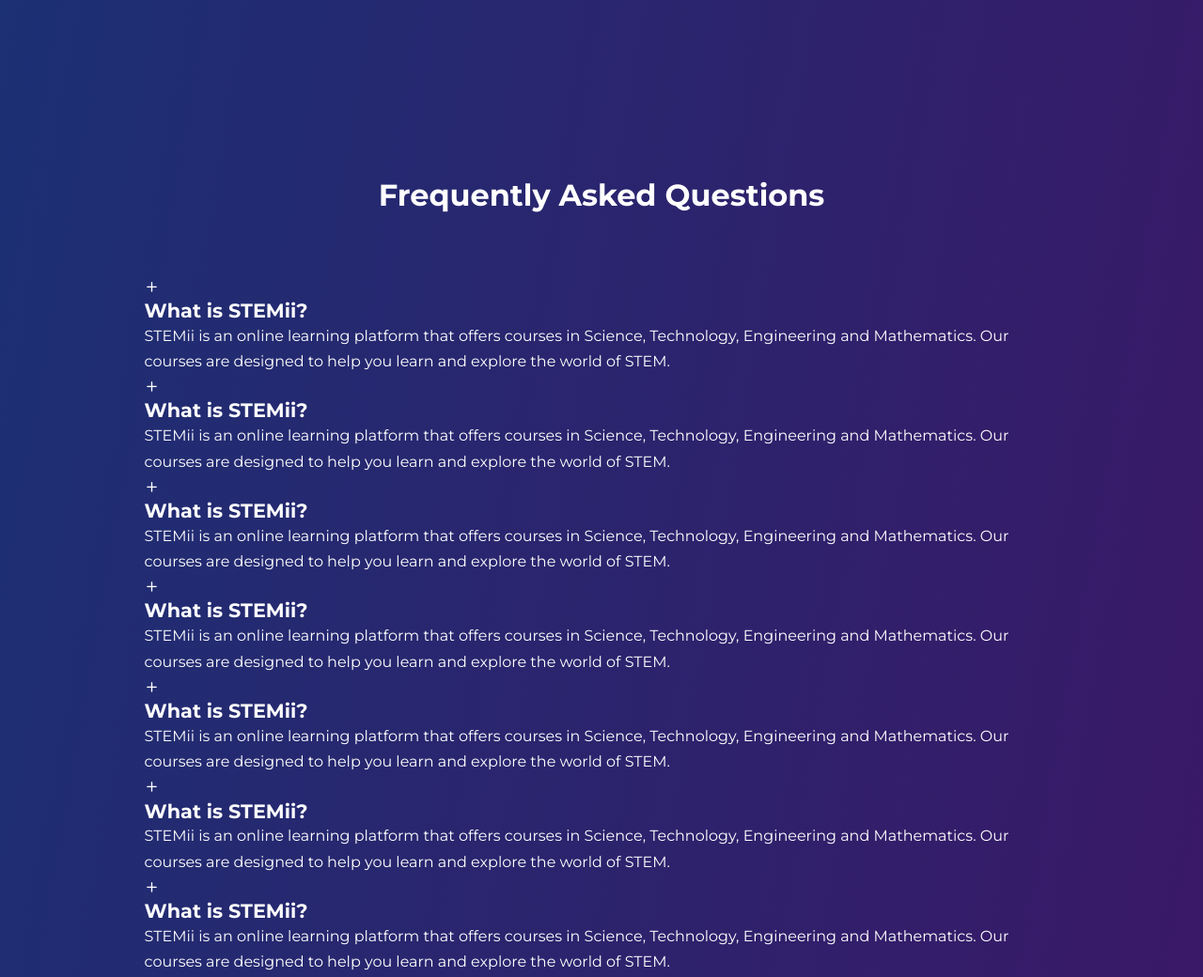
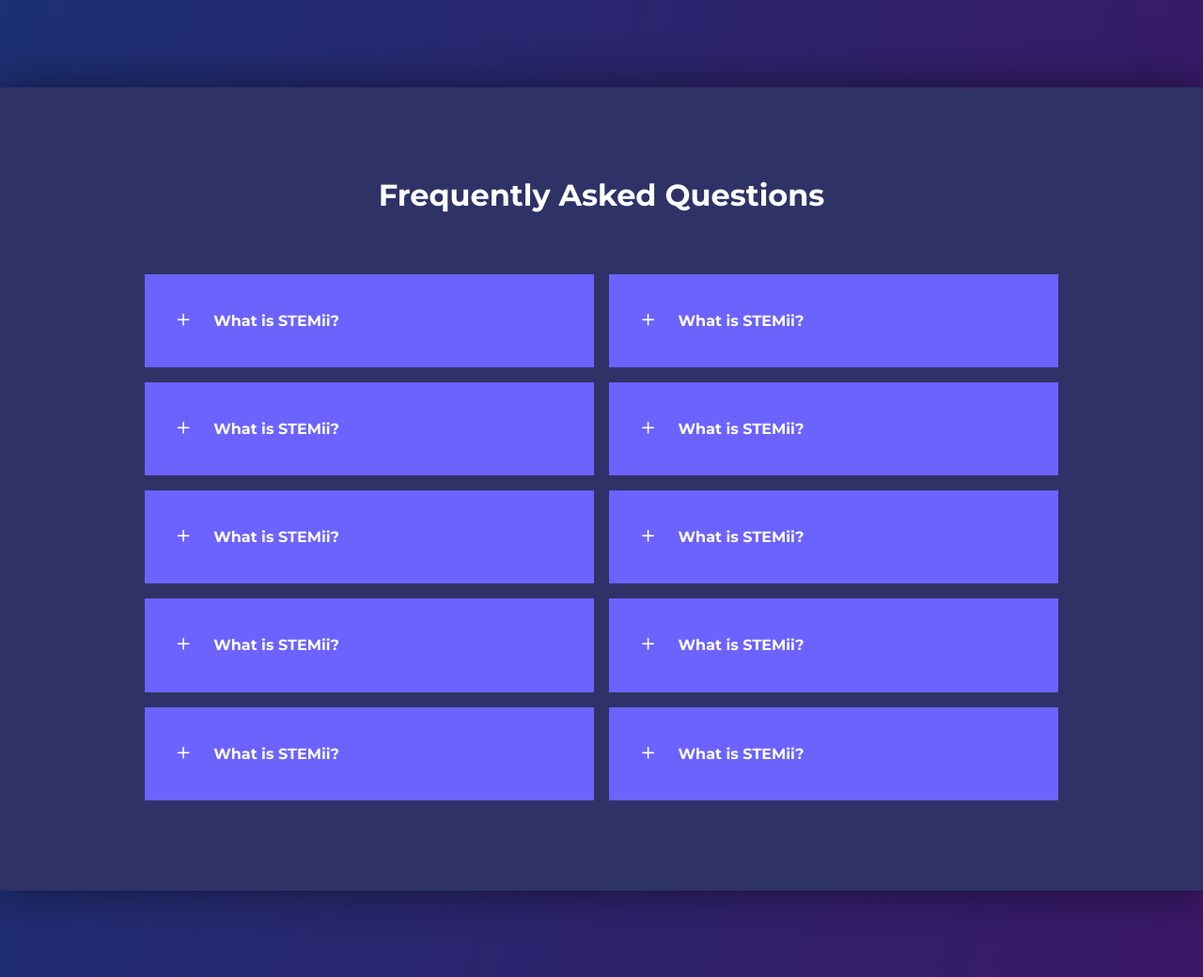
Before and after one commit to virakyuthSRUN/E-Learning-Platform, a plain HTML site: page index.html in a window 1280 px wide. Shown: the part 2120-3160 px from the top of the page at 94% size. Drawn offline with nearby package versions, Linux system fonts and the light colour scheme.

Commit message:
updated
updated

```diff
--- a/css/style.css
+++ b/css/style.css
@@ -273,3 +273,44 @@ header {
     margin: 1.2rem 0 2rem;
     font-size: 0.9rem;
 }
+
+/* ============================ FAQs =============================--> */
+.faqs {
+    background: var(--color-bg-1);
+    box-shadow: 0 0 3rem rgba(0, 0, 0, 0.5);
+}
+
+.faqs__container {
+    display: grid;
+    grid-template-columns: 1fr 1fr;
+    gap: 1rem;
+}
+
+.faq {
+    padding: 2rem;
+    display: flex;
+    align-items: center;
+    gap: 1.4rem;
+    height: fit-content;
+    background: var(--color-primary);
+    cursor: pointer;
+}
+
+.faq h4 {
+    font-size: 1rem;
+    line-height: 2.2;
+}
+
+.faq__icon {
+    align-self: flex-start;
+    font-size: 1.2rem;
+}
+
+.faq p {
+    margin-top: 0.8rem;
+    display: none;
+}
+
+.faq.open p {
+    display: block;
+}
--- a/script.js
+++ b/script.js
@@ -3,3 +3,21 @@
 window.addEventListener('scroll', () => {
     document.querySelector('nav').classList.toggle('window-scroll', window.scrollY > 0)
 });
+
+// show and hide faq answer
+
+const faqs = document.querySelectorAll('.faq');
+
+faqs.forEach(faq => {
+    faq.addEventListener('click', () => {
+        faq.classList.toggle('open');
+
+        // change the icon
+        const icon = faq.querySelector('.faq__icon i');
+        if (icon.className === 'uil uil-plus') {
+            icon.className = 'uil uil-minus';
+        }else {
+            icon.className = 'uil uil-plus';
+        }
+    })
+})
```
